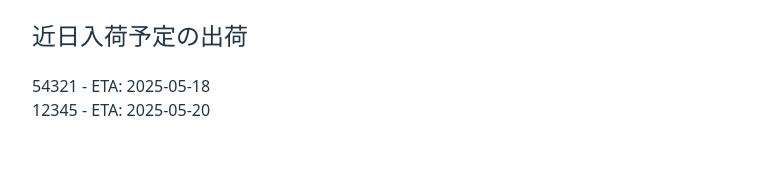
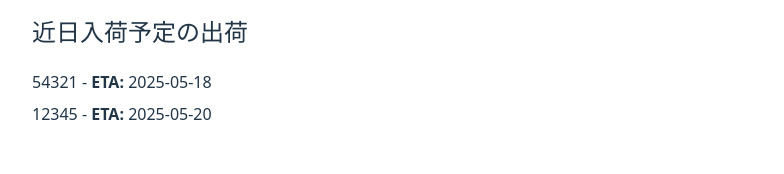
Before and after one commit to MakikoOhashi/si-tracker-app, a React (Vite) app: page / in a window 1280 px wide. Shown: the part 466-640 px from the top of the page, without its empty margins (0-784 px from the left). Built offline with nearby package versions, Linux system fonts and the light colour scheme.

Commit message:
add eta moda;

```diff
--- a/src/App.jsx
+++ b/src/App.jsx
@@ -52,8 +52,10 @@ function App() {
         <h2>近日入荷予定の出荷</h2>
         <ul style={{ listStyle: 'none', padding: 0 }}>
           {upcomingShipments.map((s) => (
-            <li key={s.siNumber}>
-              {s.siNumber} - ETA: {s.eta}
+            <li key={s.siNumber} style={{ cursor: 'pointer', marginBottom: '0.5rem' }}>
+            <span onClick={() => setSelectedShipment(s)}>
+              {s.siNumber} - <strong>ETA:</strong> {s.eta}
+            </span>
             </li>
           ))}
         </ul>
```
